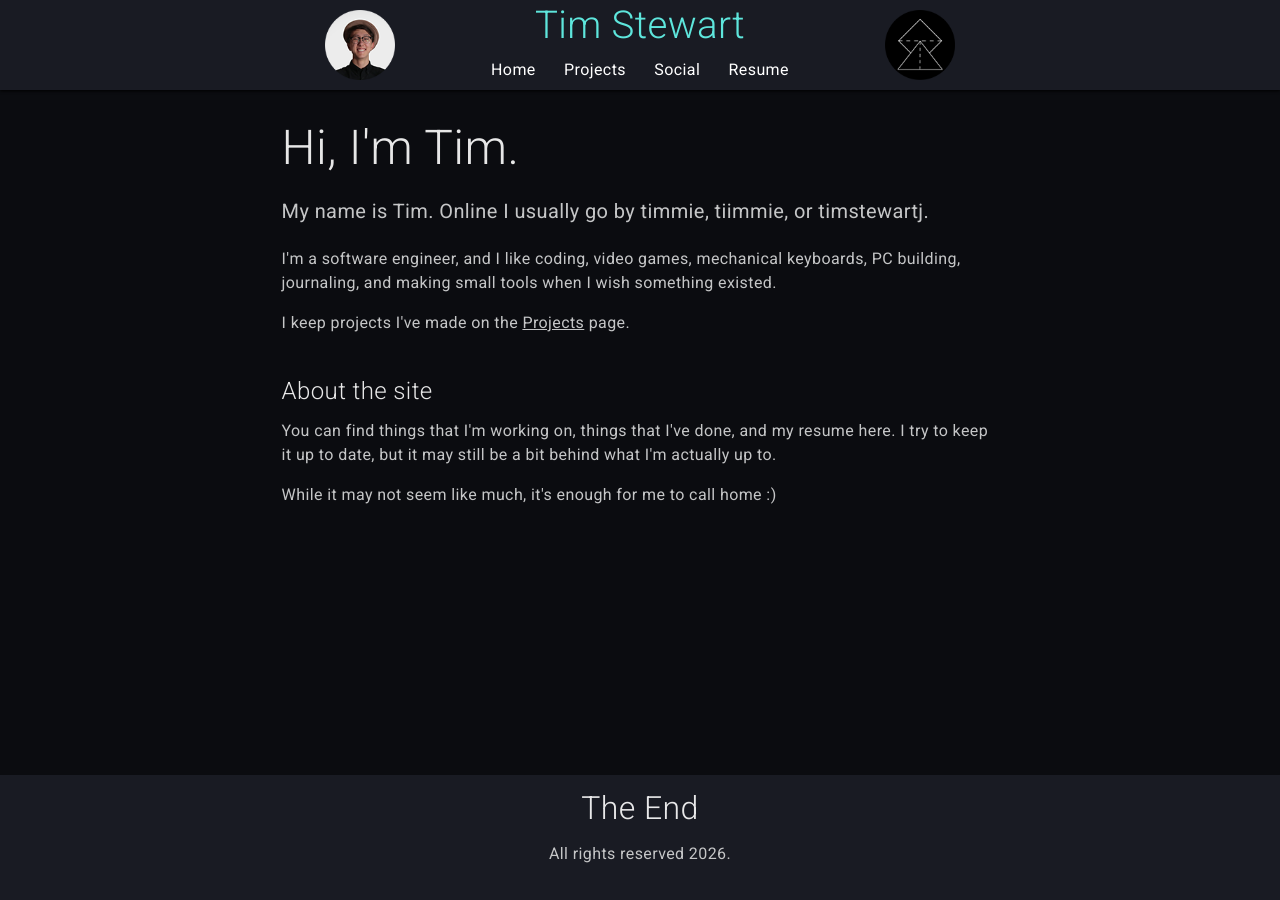
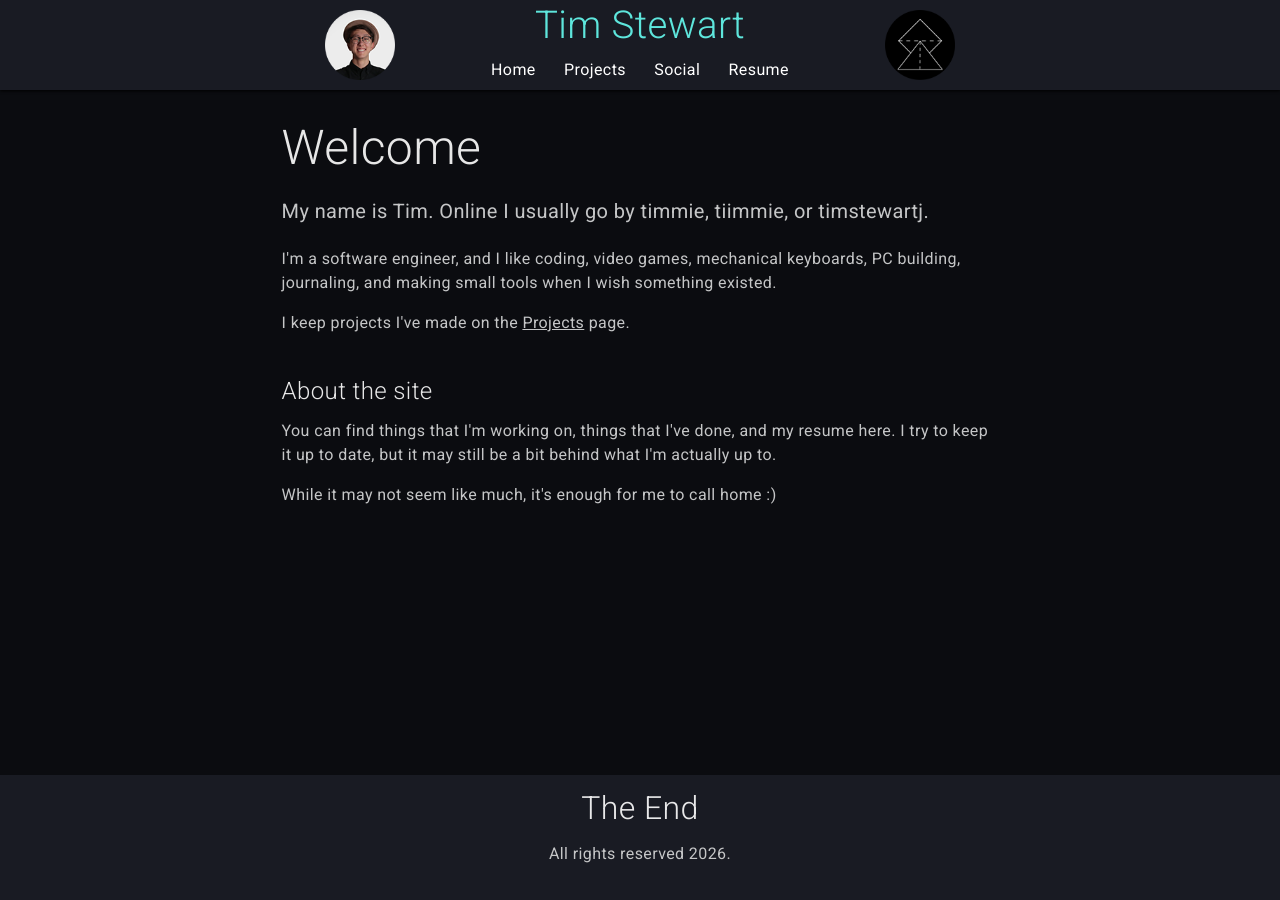
Before and after one commit to TimStewartJ/personal-site, a Jekyll site: the page built from index.html, in a window 1280 px wide. Built offline with Jekyll 4.4.1, drawn with Linux system fonts in a browser that asks for light colours.

Commit message:
Restore homepage welcome heading
Co-authored-by: Copilot <223556219+Copilot@users.noreply.github.com>

```diff
--- a/index.html
+++ b/index.html
@@ -4,7 +4,7 @@ title: Home
 ---
 <div class="content">
     <div class="section wide hero">
-        <h1>Hi, I'm Tim.</h1>
+        <h1>Welcome</h1>
         <p class="lede">
             My name is Tim. Online I usually go by timmie, tiimmie, or timstewartj.
         </p>
```
